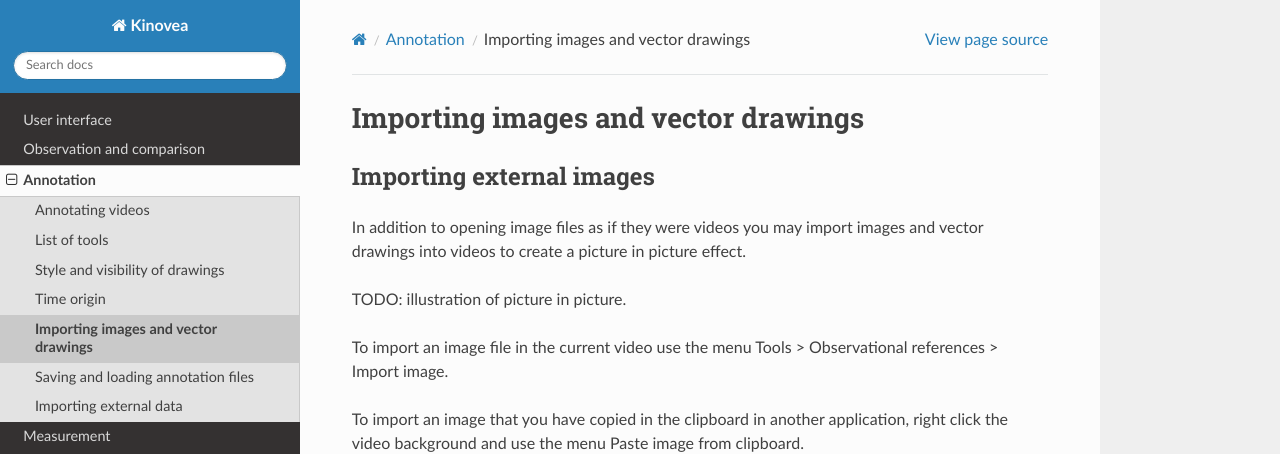
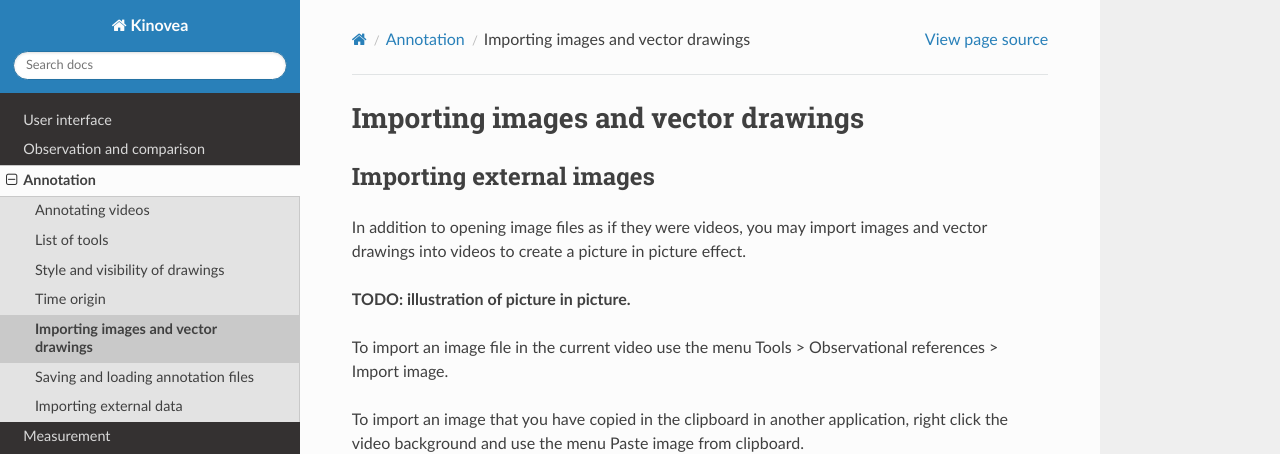
Before and after one commit to Kinovea/kinovea-docs, a Sphinx documentation site: the page built from source/annotation/importing_images.rst, in a window 1280 px wide and 1378 px high. Shown: the top 454 px of the window. Built offline with Sphinx 7.4.7 and the Read the Docs theme 2.0.0, drawn with Linux system fonts in a browser that asks for light colours; part of the change alters nothing that is shown.

```diff
--- a/source/annotation/importing_images.rst
+++ b/source/annotation/importing_images.rst
@@ -4,9 +4,9 @@ Importing images and vector drawings
 
 Importing external images
 -------------------------
-In addition to opening image files as if they were videos you may import images and vector drawings into videos to create a picture in picture effect.
+In addition to opening image files as if they were videos, you may import images and vector drawings into videos to create a picture in picture effect.
 
-TODO: illustration of picture in picture.
+**TODO: illustration of picture in picture.**
 
 To import an image file in the current video use the menu Tools > Observational references > Import image.
 
```
